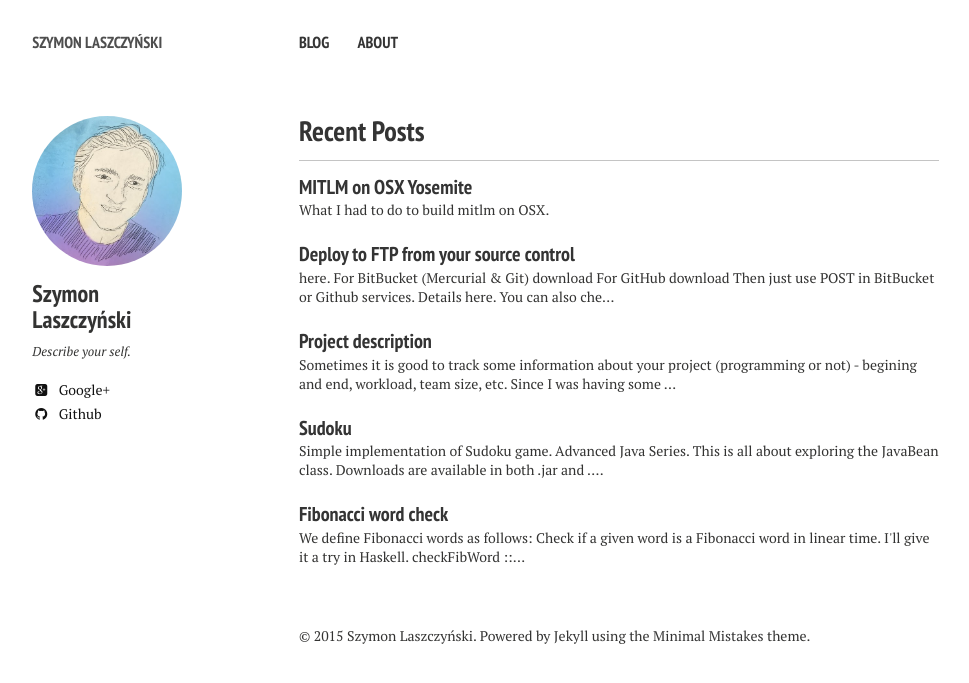
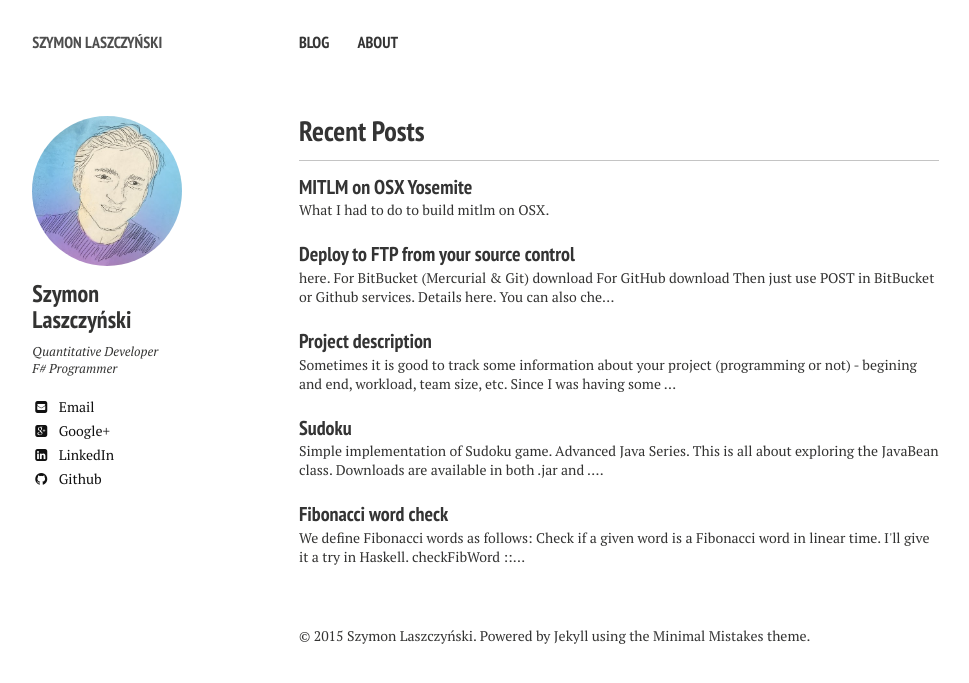
Before and after one commit to simon-joseph/retired-simon-joseph.github.com, a Jekyll site: the page built from index.md, in a window 1280 px wide. Shown: the top 683 px of the page, without its empty margins (21-990 px from the left). Built offline with Jekyll 4.4.1, drawn with Linux system fonts in a browser that asks for light colours; nearby versions of some CDN libraries.

Commit message:
Add info to config
Adding bio, linked and email

```diff
--- a/_config.yml
+++ b/_config.yml
@@ -28,8 +28,10 @@ kramdown:
 owner:
   name: Szymon Laszczyński
   avatar: me.jpg
-  bio: "Describe your self."
-  email:
+  bio: |
+    Quantitative Developer <br>
+    F# Programmer
+  email: szymonlaszczynski@gmail.com
   disqus-shortname:
   twitter: #username
   facebook: #username
@@ -42,7 +44,7 @@ owner:
   bing-verify:
   github: simon-joseph
   stackoverflow: #http://stackoverflow.com/users/123456/username
-  linkedin: #username
+  linkedin: szymonlaszczynski
   instagram: #username
   lastfm: #username
   tumblr: #username
```
